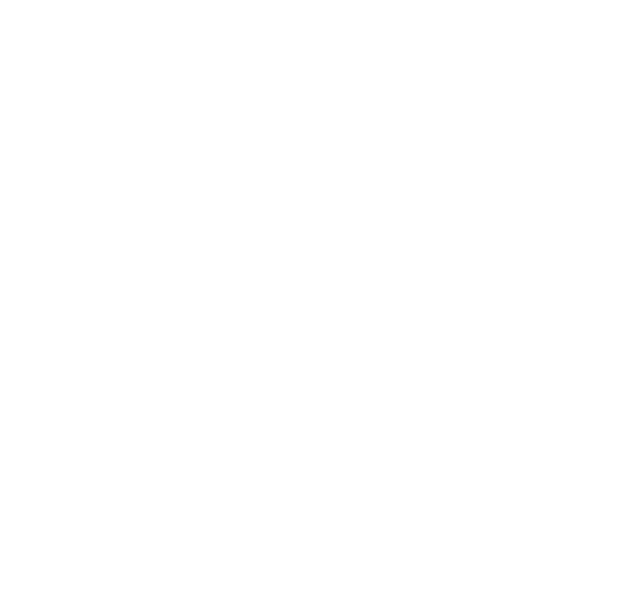
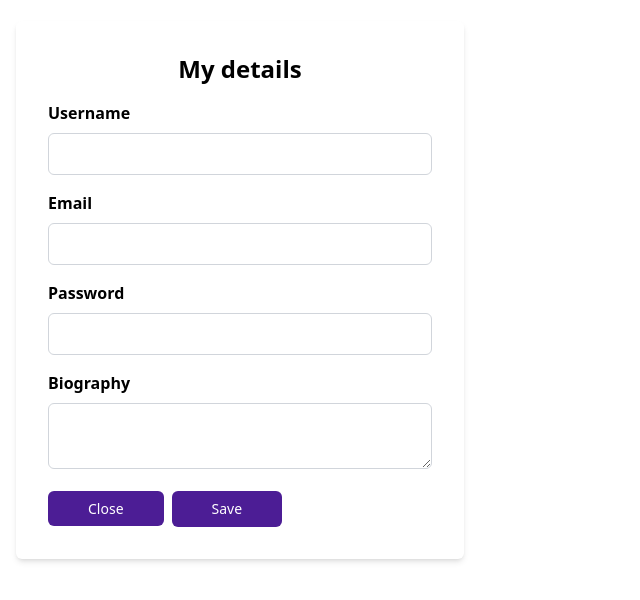
Before and after one commit to natalymejia15/TerreneitorElectiva, a React (Vite) app: page /Profile in a window 1280 px wide. Before the commit this address led to /HomeProduct. Shown: the part 110-710 px from the top of the page, without its empty margins (0-640 px from the left). Built offline with nearby package versions, Linux system fonts and the light colour scheme.

Commit message:
Sh It was created profile page with styles

```diff
--- a/src/auth/pages/LoginPage.jsx
+++ b/src/auth/pages/LoginPage.jsx
@@ -1,6 +1,6 @@
 import { useState } from "react";
 import { useContext } from "react";
-import { useNavigate } from "react-router-dom";
+import { NavLink, useNavigate } from "react-router-dom";
 import { AuthContext } from "../context";
 import logo from "../../image/logo.png";
 
@@ -50,6 +50,13 @@
           />
           {error && <p className="text-white-500 text italic">{error}</p>}
           <div className="mt-6">
+            <NavLink
+              to="/"
+              className="mr-2 bg-violet-900 hover:bg-gray-400 text-white rounded-md p-10 py-2 text-sm font-medium"
+              aria-current="page"
+            >
+              Close
+            </NavLink>
             <button
               className="mr-2 bg-violet-900 hover:bg-gray-500 text-white rounded-md p-10 py-2 text-sm font-medium"
               onClick={handRegister}
--- /dev/null
+++ b/src/auth/pages/Profile.jsx
@@ -0,0 +1,72 @@
+import React, { useState } from 'react';
+import { NavLink } from 'react-router-dom';
+
+export const Profile = () => {
+    const [username, setUsername] = useState('');
+    const [email, setEmail] = useState('');
+    const [password, setPassword] = useState('');
+    const [confirmPassword, setConfirmPassword] = useState('');
+    const [error, setError] = useState('');
+
+    const handleEdit = (e) => {
+        e.preventDefault();
+    };
+
+    return (
+        <div className="flex justify-center items-center h-screen">
+            <div className="bg-white-10 shadow-md w-full max-w-md p-8 bg-white shadow-md rounded-md " style={{ width: "1400px", marginRight: "800px" }}>
+                <h2 className="text-2xl font-semibold mb-4 text-center">My details</h2>
+                {error && <p className="text-red-500 mb-4">{error}</p>}
+                <form onSubmit={handleEdit}>
+                    <div className="mb-4">
+                        <label htmlFor="username" className="block text-black-700 font-semibold mb-2">Username</label>
+                        <input
+                            type="text"
+                            id="username"
+                            className="w-full border border-gray-300 rounded-md px-3 py-2 focus:outline-none focus:border-blue-500"
+                            value={username}
+                            onChange={(e) => setUsername(e.target.value)}
+                        />
+                    </div>
+                    <div className="mb-4">
+                        <label htmlFor="email" className="block text-black-700 font-semibold mb-2">Email</label>
+                        <input
+                            type="email"
+                            id="email"
+                            className="w-full border border-gray-300 rounded-md px-3 py-2 focus:outline-none focus:border-blue-500"
+                            value={email}
+                            onChange={(e) => setEmail(e.target.value)}
+                        />
+                    </div>
+                    <div className="mb-4">
+                        <label htmlFor="password" className="block text-black-700 font-semibold mb-2">Password</label>
+                        <input
+                            type="password"
+                            id="password"
+                            className="w-full border border-gray-300 rounded-md px-3 py-2 focus:outline-none focus:border-blue-500"
+                            value={password}
+                            onChange={(e) => setPassword(e.target.value)}
+                        />
+                    </div>
+                    <div className="mb-4">
+                        <label htmlFor="username" className="block text-black-700 font-semibold mb-2">Biography</label>
+                        <textarea
+                            id="username"
+                            className="w-full border border-gray-300 rounded-md px-3 py-2 focus:outline-none focus:border-blue-500"
+                            value={username}
+                            onChange={(e) => setUsername(e.target.value)}
+                        ></textarea>
+                    </div>
+                    <NavLink
+                        to="/"
+                        className="mr-2 bg-violet-900 hover:bg-gray-400 text-white rounded-md p-10 py-2 text-sm font-medium"
+                        aria-current="page"
+                    >
+                        Close
+                    </NavLink>
+                    <button type="submit" className="bg-violet-900 hover:bg-gray-400 text-white rounded-md p-10 py-2 text-sm font-medium">Save</button>
+                </form>
+            </div>
+        </div>
+    );
+};
--- a/src/router/AppRouter.jsx
+++ b/src/router/AppRouter.jsx
@@ -5,6 +5,7 @@
 import { ProductRouter } from '../products/router/ProductRouter'
 import { PrivateRouter } from './PrivateRouter'
 import { Register } from '../auth/pages/Register'
+import { Profile } from '../auth/pages/Profile'
 
 export const AppRouter = () => {
   return (
@@ -15,6 +16,14 @@
           element={
               <PublicRouter>
                   <LoginPage/>
+              </PublicRouter>
+          }
+        />
+        <Route
+          path='/Profile'
+          element={
+              <PublicRouter>
+                  <Profile/>
               </PublicRouter>
           }
         />
```
